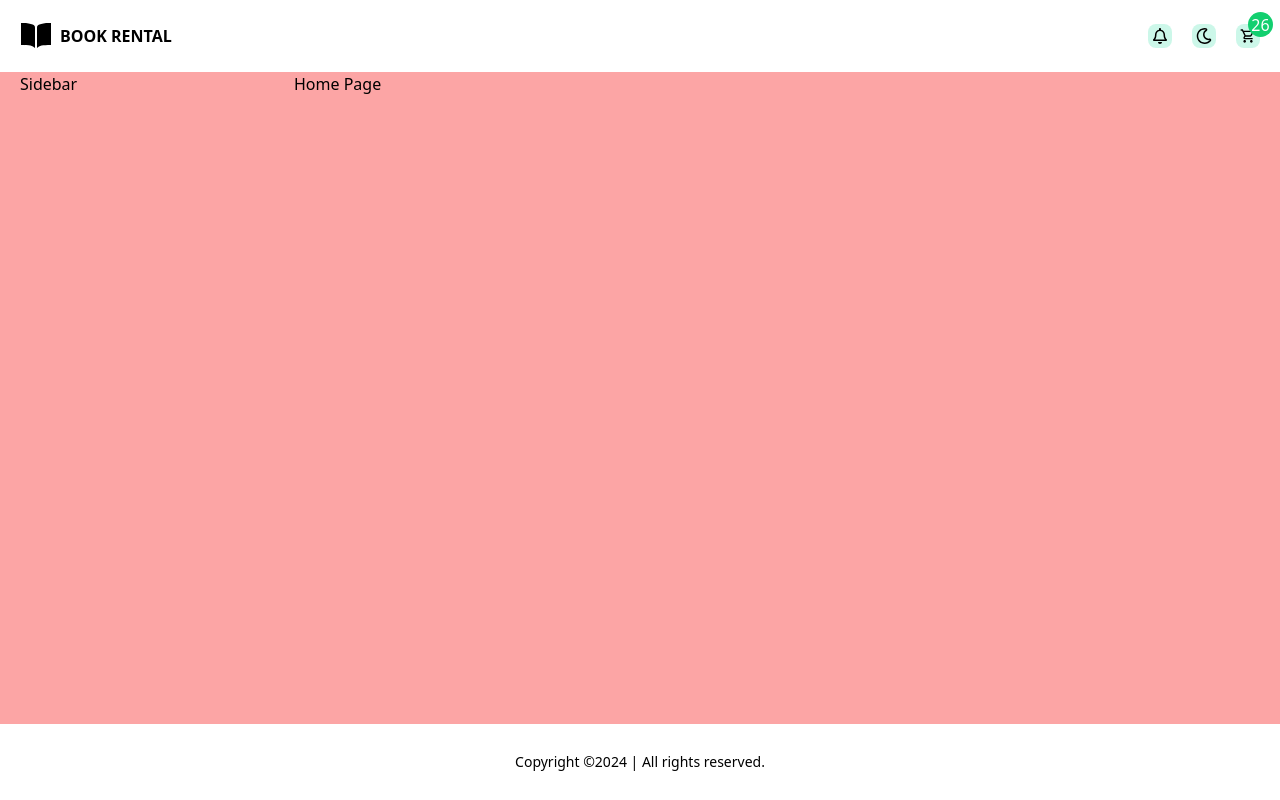
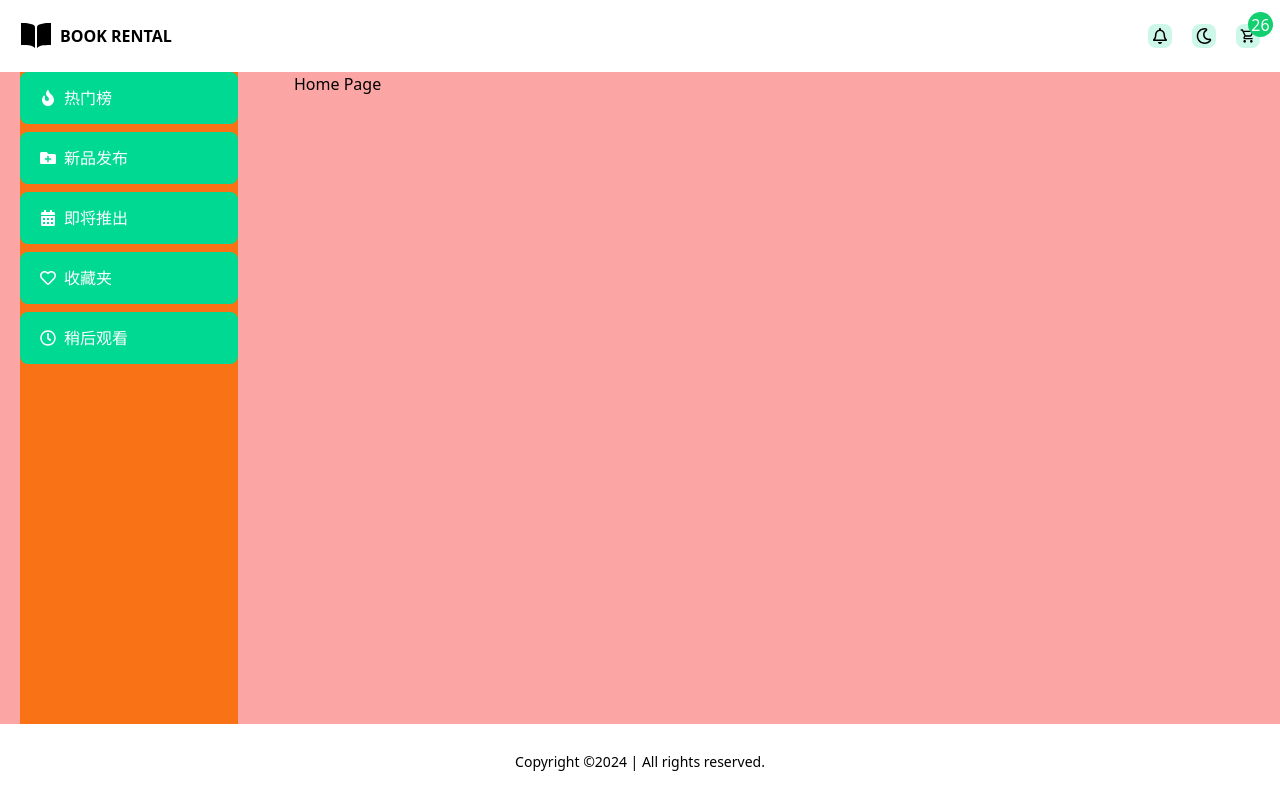
Before and after one commit to vnyoon/book-rental-app, a React (Vite) app: page / in a window 1280 px wide. Built offline with nearby package versions, Linux system fonts and the light colour scheme.

Commit message:
Sidebar layout and style

```diff
--- a/src/components/Sidebar.jsx
+++ b/src/components/Sidebar.jsx
@@ -1,8 +1,74 @@
 import React, { memo } from 'react'
+import { NavLink } from "react-router-dom";
+
+import {
+  FaFire,
+  FaFolderPlus,
+  FaCalendarAlt,
+  FaRegHeart,
+  FaRegClock,
+} from "react-icons/fa";
 
 const Sidebar = memo(() => {
   return (
-    <div>Sidebar</div>
+    <aside className="bg-orange-500">
+      <ul className="space-y-2">
+        <li>
+          <NavLink
+            className={({ isActive }) => `flex items-center space-x-2 px-5 py-3.5 rounded-lg ${isActive && 'bg-primary text-white'}`}
+            to="/"
+          >
+            <FaFire />
+
+            <span>热门榜</span>
+          </NavLink>
+        </li>
+
+        <li>
+          <NavLink
+            className={({ isActive }) => `flex items-center space-x-2 px-5 py-3.5 rounded-lg ${isActive && 'bg-primary text-white'}`}
+            to="/"
+          >
+            <FaFolderPlus />
+
+            <span>新品发布</span>
+          </NavLink>
+        </li>
+
+        <li>
+          <NavLink
+            className={({ isActive }) => `flex items-center space-x-2 px-5 py-3.5 rounded-lg ${isActive && 'bg-primary text-white'}`}
+            to="/"
+          >
+            <FaCalendarAlt />
+
+            <span>即将推出</span>
+          </NavLink>
+        </li>
+
+        <li>
+          <NavLink
+            className={({ isActive }) => `flex items-center space-x-2 px-5 py-3.5 rounded-lg ${isActive && 'bg-primary text-white'}`}
+            to="/"
+          >
+            <FaRegHeart />
+
+            <span>收藏夹</span>
+          </NavLink>
+        </li>
+
+        <li>
+          <NavLink
+            className={({ isActive }) => `flex items-center space-x-2 px-5 py-3.5 rounded-lg ${isActive && 'bg-primary text-white'}`}
+            to="/"
+          >
+            <FaRegClock />
+
+            <span>稍后观看</span>
+          </NavLink>
+        </li>
+      </ul>
+    </aside>
   )
 })
 
```
